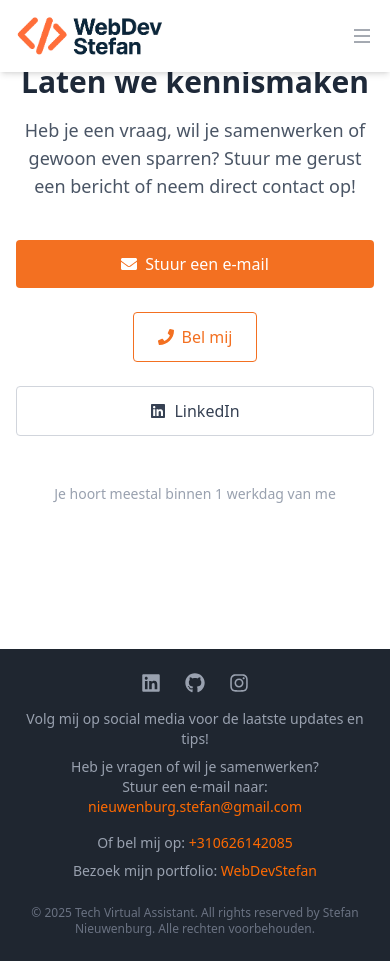
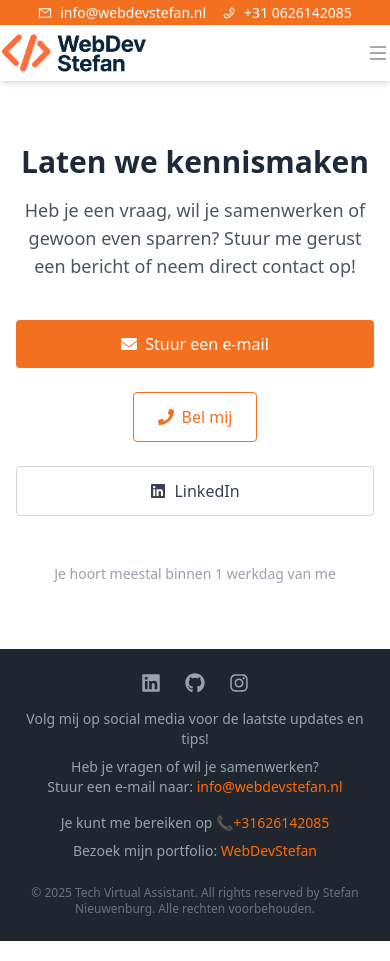
Before and after one commit to Stefannieuwenburg/my-project-vatech-tailwind, a React (Vite) app: page /contact in a window 390 px wide. Built offline with nearby package versions, Linux system fonts and the light colour scheme.

Commit message:
feat: add Top component for contact information and update email/phone links in Footer and ContactPage

```diff
--- a/src/components/Navbar.jsx
+++ b/src/components/Navbar.jsx
@@ -2,6 +2,8 @@ import { useState } from 'react';
 import { Link, useNavigate, useLocation } from 'react-router-dom';
 import { scroller } from 'react-scroll';
 import WebDevLogo from "../assets/image/LogoOranje.png";
+import Top from './Top';
+
 
 const sections = [
   { id: 'hero', label: 'Home' },
@@ -36,10 +38,11 @@ const Navbar = () => {
   };
 
   return (
-    <nav className="bg-white shadow-md p-4 fixed w-full z-50 top-0">
+    <nav className="bg-white shadow-md fixed w-full z-50 top-0">
+      <Top />
       <div className="container mx-auto flex justify-between items-center">
         {/* Logo */}
-        <Link to="/" className="flex items-center space-x-2 text-2xl font-bold text-black" onClick={() => handleClick('hero')}>
+        <Link to="/" className="flex items-center mt-2 mb-2 space-x-2 text-2xl font-bold text-black" onClick={() => handleClick('hero')}>
          <img src={WebDevLogo} alt="WebDevStefan Logo" className="h-10 w-auto transform transition duration-300 hover:scale-110 hover:brightness-110" />
         {/* <span className="text-2xl font-bold text-black">WebDevStefan</span> */}
         </Link>
--- /dev/null
+++ b/src/components/Top.jsx
@@ -0,0 +1,18 @@
+import { AiOutlineMail, AiOutlinePhone } from 'react-icons/ai';
+
+const Top = () => {
+  return (
+    <div className="flex flex-row items-center justify-center h-[3vh] bg-[#F37021] text-white">
+      <AiOutlineMail className="text-sm" />
+      <a href="mailto:info@webdevstefan.nl" target="_blank" rel="noopener noreferrer" className="text-sm text-white hover:text-gray-800 ml-2">
+        info@webdevstefan.nl
+      </a>
+      <AiOutlinePhone className="text-sm ml-4" />
+      <a href="tel:+310626142085" className="text-sm text-white hover:text-gray-800 ml-2">
+        +31 0626142085
+      </a>
+    </div>
+  );
+};
+
+export default Top;
--- a/src/layout/Layout.jsx
+++ b/src/layout/Layout.jsx
@@ -1,5 +1,6 @@
 import Navbar from "../components/Navbar";
 import Footer from "../pages/Footer";
+import Top from "../components/Top";
 const Layout = ({ children }) => {
 
     return (
--- a/src/pages/ContactPage.jsx
+++ b/src/pages/ContactPage.jsx
@@ -5,9 +5,9 @@ const Contact = () => {
   const [showPopup, setShowPopup] = useState(false);
 
   return (
-    <section id="Contact" className="h-[calc(100vh-195px)] py-16 md:py-24 bg-white text-center">
+    <section id="Contact" className="h-[calc(100vh-195px)]  py-16 md:py-24 bg-white text-center">
       <div className="container mx-auto px-4 md:px-8">
-        <h2 className="text-3xl md:text-4xl font-bold mb-4 text-gray-800">
+        <h2 className="text-3xl md:text-4xl font-bold mb-4 mt-20 text-gray-800">
           Laten we kennismaken
         </h2>
         <p className="text-lg text-gray-600 max-w-2xl mx-auto mb-10">
@@ -15,7 +15,7 @@ const Contact = () => {
         </p>
         <div className="flex flex-col md:flex-row justify-center gap-6 mb-12">
           <a
-            href="mailto:nieuwenburg.stefan@gmail.com"
+            href="mailto:info@webdevstefan.nl"
             className="inline-flex items-center justify-center gap-2 bg-[#F37021] text-white px-6 py-3 rounded hover:bg-orange-600 transition"
           >
             <FaEnvelope /> Stuur een e-mail
@@ -30,7 +30,7 @@ const Contact = () => {
             </button>
             {showPopup && (
               <div className="absolute top-full left-1/2 transform -translate-x-1/2 mt-2 bg-white border border-gray-300 shadow-md rounded px-4 py-3 text-sm text-gray-800 z-10">
-                📞 Je kunt me bereiken op <br/> <strong>06-26142085</strong>
+                📞 Je kunt me bereiken op <br/> <strong>+31626142085</strong>
               </div>
             )}
           </div>
--- a/src/pages/Footer.jsx
+++ b/src/pages/Footer.jsx
@@ -39,21 +39,21 @@ const Footer = () => {
               Heb je vragen of wil je samenwerken?<br/>
               Stuur een e-mail naar:{' '}
               <a
-                href="mailto:nieuwenburg.stefan@gmail.com"
+                href="mailto:info@webdevstefan.nl"
                 className="text-orange-500 hover:underline"
               >
-                nieuwenburg.stefan@gmail.com
+               info@webdevstefan.nl
               </a>
             </p>
           </div>
           <div className="flex-1 space-y-2">
             <p className="text-gray-400">
-              Of bel mij op:{' '}
+                Je kunt me bereiken op  📞
               <a
-                href="tel:+310626142085"
+                href="tel:+31626142085"
                 className="text-orange-500 hover:underline"
               >
-                +310626142085
+               +31626142085
               </a>
             </p>
             <p className="text-gray-400">
```
